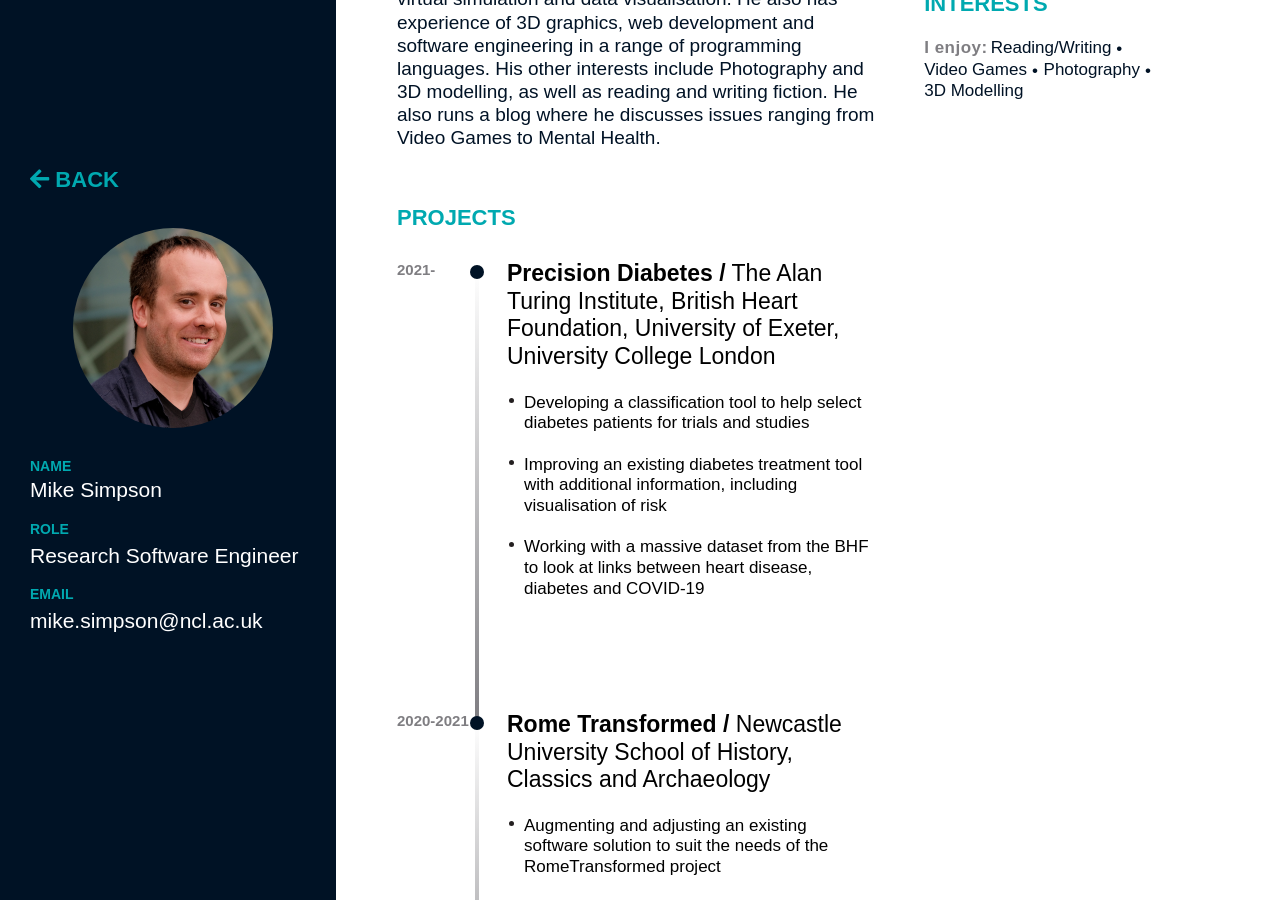
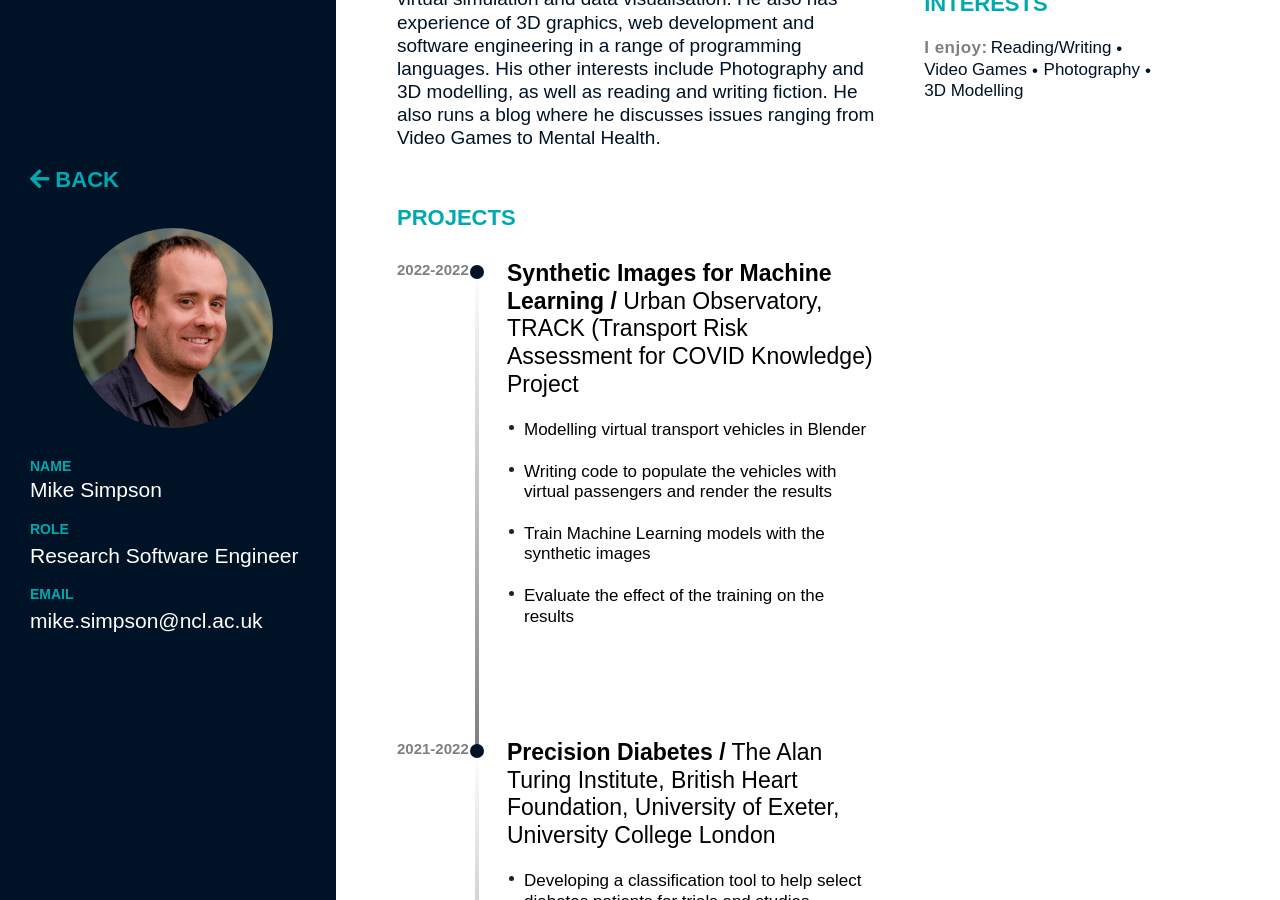
Before and after one commit to NewcastleRSE/rse-team-website, a Jekyll site: the page built from mike-simpson.md, in a window 1280 px wide and 900 px high, scrolled down 664 px. Built offline with Jekyll 4.4.1, drawn with Linux system fonts in a browser that asks for light colours; some web fonts are replaced.

Commit message:
Update mike-simpson.md

```diff
--- a/mike-simpson.md
+++ b/mike-simpson.md
@@ -37,9 +37,17 @@ sections:
       - Photography
       - 3D Modelling
   projects:
+    - title: Synthetic Images for Machine Learning
+      partner: Urban Observatory, TRACK (Transport Risk Assessment for COVID Knowledge) Project
+      year: 2022-2022
+      tasks:
+        - Modelling virtual transport vehicles in Blender
+        - Writing code to populate the vehicles with virtual passengers and render the results
+        - Train Machine Learning models with the synthetic images
+        - Evaluate the effect of the training on the results
     - title: Precision Diabetes
       partner: The Alan Turing Institute, British Heart Foundation, University of Exeter, University College London
-      year: 2021-
+      year: 2021-2022
       tasks:
         - Developing a classification tool to help select diabetes patients for trials and studies
         - Improving an existing diabetes treatment tool with additional information, including visualisation of risk
```
